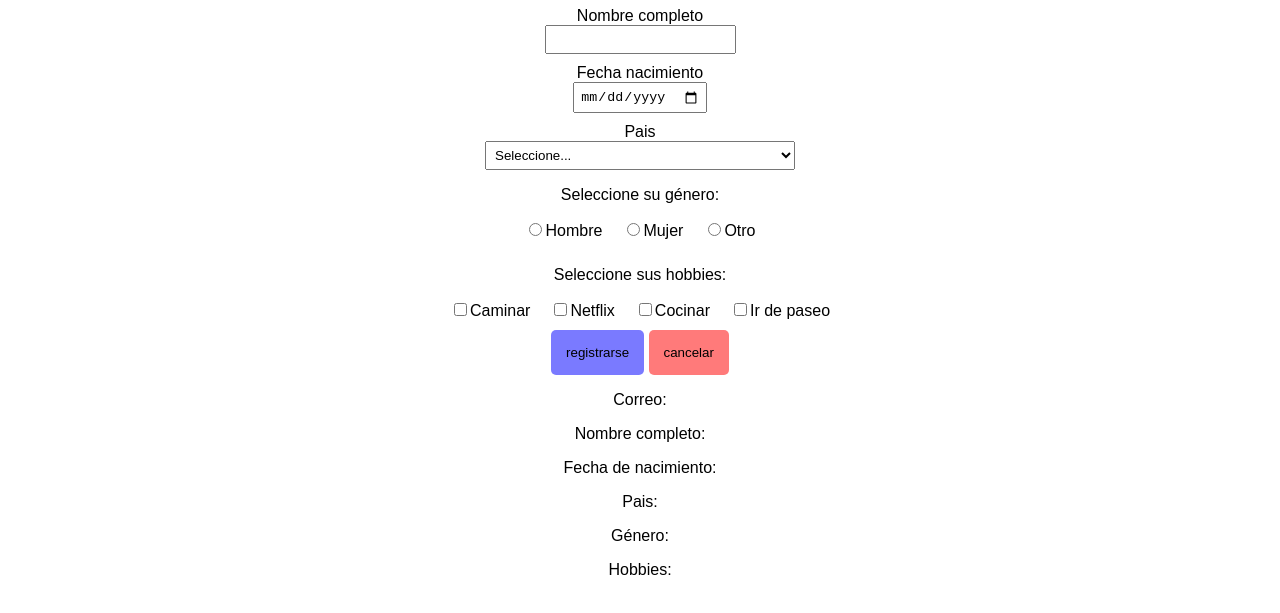
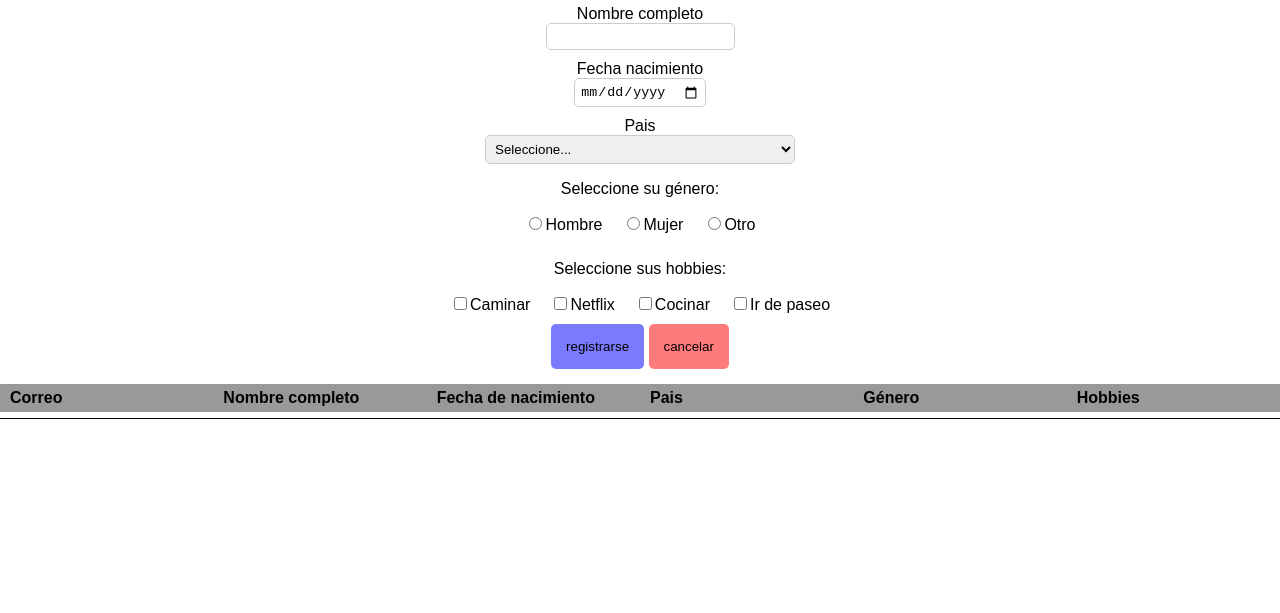
Before and after one commit to emilio93/HTML-CSS-JS-Practice, a plain HTML site: page index.html in a window 1280 px wide. Both pictures are taken after a click on the button "registrarse". Shown: the part 87-700 px from the top of the page. Drawn offline with Linux system fonts and the light colour scheme.

Commit message:
Display form data as table

```diff
--- a/index.html
+++ b/index.html
@@ -47,7 +47,9 @@
       </button>
       <button class="secondary-button" type="button">cancelar</button>
     </form>
-    <div id="response" class="form-response"></div>
+
+    <div id="user-table" class="user-table"></div>
+
     <script src="data.js"></script>
     <script src="scripts.js"></script>
   </body>
--- a/scripts.js
+++ b/scripts.js
@@ -1,69 +1,144 @@
+// Obtain form data on demand.
+const obtainFormData = () => {
+  const formElements = {
+    "Correo": document.getElementById("email"),
+    "Nombre completo": document.getElementById("name"),
+    "Fecha de nacimiento": document.getElementById("birthdate"),
+    "Pais": document.getElementById("country"),
+    "Género": document.getElementsByName("gender"),
+    "Hobbies": document.getElementsByName("hobby"),
+  };
+  return formElements;
+};
+
+const getCountriesOptions = () => {
+  const countriesOptions = [];
+  countries.forEach((country, index) => {
+    const option = document.createElement("option");
+    option.text = country;
+    option.value = index;
+    countriesOptions.push(option);
+  });
+  return countriesOptions;
+};
+
+const getGenderRadios = () => {
+  const genderRadios = [];
+  gender.forEach((genderItem, index) => {
+    const container = document.createElement("div");
+
+    const radio = document.createElement("input");
+    const id = `gender${index}`;
+    radio.setAttribute("type", "radio");
+    radio.setAttribute("name", "gender");
+    radio.setAttribute("id", id);
+    radio.value = index;
+    container.appendChild(radio);
+
+    const label = document.createElement("label");
+    label.setAttribute("for", id);
+    label.innerHTML = genderItem;
+    container.appendChild(label);
+    genderRadios.push(container);
+  });
+  return genderRadios;
+};
+
+const getHobbiesCheckboxes = () => {
+  const hobbiesCheckboxes = [];
+  hobbies.forEach((hobby, index) => {
+    const container = document.createElement("div");
+
+    const checkbox = document.createElement("input");
+    const id = `hobby${index}`;
+    checkbox.setAttribute("type", "checkbox");
+    checkbox.setAttribute("name", "hobby");
+    checkbox.setAttribute("id", id);
+    checkbox.value = index;
+    container.appendChild(checkbox);
+
+    const label = document.createElement("label");
+    label.setAttribute("for", id);
+    label.innerHTML = hobby;
+    container.appendChild(label);
+    hobbiesCheckboxes.push(container);
+  });
+  return hobbiesCheckboxes;
+};
+
+// Obtain the DOM element to display the table header, generated from the form
+// data keys.
+const getTableHeader = () => {
+  const formData = obtainFormData();
+  const tableHeader = document.createElement("div");
+  tableHeader.setAttribute("class", "user-table-header");
+  for (const key in formData) {
+    if (!Object.hasOwnProperty.call(formData, key)) continue;
+    const headerCell = document.createElement("div");
+    headerCell.setAttribute("class", "user-table-header-cell");
+    headerCell.innerHTML = key;
+    tableHeader.appendChild(headerCell);
+  }
+  return tableHeader;
+};
+
+// Create a new row for the user to display on the table.
+const getUserRow = (userData) => {
+  const userRow = document.createElement("div");
+  userRow.setAttribute("class", "user-table-row");
+  for (const key in userData) {
+    if (!Object.hasOwnProperty.call(userData, key)) continue;
+    const element = userData[key];
+    const rowElement = document.createElement("div");
+    rowElement.setAttribute("class", "user-table-row-cell");
+    rowElement.innerHTML = element;
+    userRow.appendChild(rowElement);
+  }
+  return userRow;
+};
+
+const addTableRow = (formElementsValues) => {
+  const userRow = getUserRow(formElementsValues);
+  const tableBody = document.getElementById("user-table");
+  tableBody.appendChild(userRow);
+};
+
 // Insert data for select options, radio buttons and checkboxes.
 const setup = () => {
+
   // Insert countries as options for select.
-  countries.forEach((country, index) => {
-    const option = document.createElement('option');
-    option.text = country;
-    option.value = index;
-    document.getElementById('country').appendChild(option);
+  getCountriesOptions().forEach(countryOption => {
+    document.getElementById('country').appendChild(countryOption);
   });
 
   // Insert gender as radio buttons with label.
-  gender.forEach((genderItem, index) => {
-    const container = document.createElement('div');
-
-    const radio = document.createElement('input');
-    const id = `gender${index}`;
-    radio.setAttribute('type', 'radio');
-    radio.setAttribute('name', 'gender');
-    radio.setAttribute('id', id);
-    radio.value = index;
-    container.appendChild(radio);
-
-    const label = document.createElement('label');
-    label.setAttribute('for', id);
-    label.innerHTML = genderItem;
-    container.appendChild(label);
-    document.getElementById('gender').appendChild(container);
+  getGenderRadios().forEach(genderRadio => {
+    document.getElementById('gender').appendChild(genderRadio);
   });
 
   // Insert hobbies as checkboxes with label.
-  hobbies.forEach((hobby, index) => {
-    const container = document.createElement('div');
+  getHobbiesCheckboxes().forEach(hobbyCheckbox => {
+    document.getElementById('hobbies').appendChild(hobbyCheckbox);
+  });
 
-    const checkbox = document.createElement('input');
-    const id = `hobby${index}`;
-    checkbox.setAttribute('type', 'checkbox');
-    checkbox.setAttribute('name', 'hobby');
-    checkbox.setAttribute('id', id);
-    checkbox.value = index;
-    container.appendChild(checkbox);
+  // Display the table header.
+  document.getElementById("user-table").appendChild(getTableHeader());
 
-    const label = document.createElement('label');
-    label.setAttribute('for', id);
-    label.innerHTML = hobby;
-    container.appendChild(label);
-    document.getElementById('hobbies').appendChild(container);
-  });
 };
 
 function submitForm() {
-  const formElements = {
-    "Correo": document.getElementById('email'),
-    "Nombre completo": document.getElementById('name'),
-    "Fecha de nacimiento": document.getElementById('birthdate'),
-    "Pais": document.getElementById('country'),
-    "Género": document.getElementsByName('gender'),
-    "Hobbies": document.getElementsByName('hobby'),
-  };
+  const formElements = obtainFormData();
 
   const formElementsValues = {};
   for (const formElement in formElements) {
-    if (Object.hasOwnProperty.call(formElements, formElement)) {
+
+    if (! Object.hasOwnProperty.call(formElements, formElement)) {
+      continue;
+    }
+
     const element = formElements[formElement];
-
     // Handle gender special case.
-      if (formElement === 'Género') {
+    if (formElement === "Género") {
       for (let index = 0; index < element.length; index++) {
         const radio = element[index];
         if (radio.checked) {
@@ -78,7 +153,7 @@ function submitForm() {
     }
 
     // Handle hobbies special case.
-      if (formElement === 'Hobbies') {
+    if (formElement === "Hobbies") {
       formElementsValues[formElement] = [];
       for (let index = 0; index < element.length; index++) {
         const checkbox = element[index];
@@ -93,41 +168,14 @@ function submitForm() {
     // Handle other elements.
     formElementsValues[formElement] = element.value;
     // Handle country special case.
-      if (formElement === 'Pais') {
+    if (formElement === "Pais") {
       formElementsValues[formElement] = countries[element.value];
       if (element.value === "") formElementsValues[formElement] = "";
     }
-      element.value = '';
-    }
+    element.value = "";
   }
 
-  // Print form values.
-  document.getElementById('response').innerHTML = '';
-  for (const key in formElementsValues) {
-    if (Object.hasOwnProperty.call(formElementsValues, key)) {
-      const element = formElementsValues[key];
-      const p = document.createElement('p');
-      p.innerHTML = `${key}: ${element}`;
-      document.getElementById('response').appendChild(p);
-    }
-  }
-  console.log(formElementsValues);
+  addTableRow(formElementsValues);
 }
 
 setup();
-
-/*
-  AGREGUEMOS MAS CAMPOS
-
-  PAIS con un select box
-  SEXO GENERO con un radio button (alinear con flexbox horizontal)
-  INTERESES HOBBIES con un checkbox (alinear con flexbox horizontal)
-
-  Antes de limpiar los datos se debe crear un objeto
-  con los valores que el usuario selecciono e imprimir en pantalla
-  y despues limpiar los datos.
-
-
-  alinear titulo, formulario y boton al centro
-
-   */
--- a/styles.css
+++ b/styles.css
@@ -8,12 +8,19 @@ body {
   font-family: Arial, Helvetica, sans-serif;
 }
 
+
+/*******************************************************************************
+
+FORM CONTENT
+
+*******************************************************************************/
+
 .user-form-title,
-form.main-form,
-.form-response {
+form.main-form {
   text-align: center;
   margin: 0 auto;
 }
+
 .user-input-item {
   margin-bottom: 10px;
 }
@@ -25,15 +32,15 @@ input[type='date'],
 textarea,
 select {
   padding: 5px;
+  border-radius: 5px;
+  border: 1px solid #ccc;
 }
 
 .gender-radios,
 .hobbies-checkboxes {
   display: flex;
   width: 100%;
-  /* Align Items Vertically */
   align-items: center;
-  /* Align Items Horizontally (with equal space in between each of them */
   justify-content: center;
 }
 
@@ -47,6 +54,51 @@ select {
   margin: 0 5px;
   padding: 0 5px;
 }
+
+/*******************************************************************************
+
+TABLE
+
+*******************************************************************************/
+
+.user-table {
+    margin-top: 15px;
+    display: flex;
+    flex-flow: column nowrap;
+    flex: 1 1 auto;
+}
+
+.user-table-header, .user-table-row {
+    display: flex;
+    flex-flow: row nowrap;
+    flex-grow: 1;
+    flex-basis: 0;
+}
+
+.user-table-header {
+    font-weight: bolder;
+    background-color: #999;
+    padding: 5px 0px 5px;
+}
+
+.user-table-row {
+    padding: 3px 0px 3px;
+    border-bottom: 1px solid #000;
+}
+
+.user-table-header-cell, .user-table-row-cell {
+    width: 100%;
+    display: flex;
+    flex-flow: row nowrap;
+    margin: 0 5px;
+    padding: 0 5px;
+}
+
+/*******************************************************************************
+
+BUTTONS
+
+*******************************************************************************/
 
 .primary-button, .secondary-button {
     padding: 15px;
@@ -62,7 +114,6 @@ select {
     background-color: rgb(255, 122, 122);
 }
 
-
 .primary-button:hover {
     background-color: rgb(60, 60, 255);
 }
```
Lines whose indentation alone changed are shown as unchanged.
